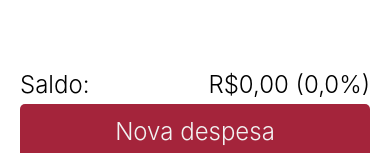
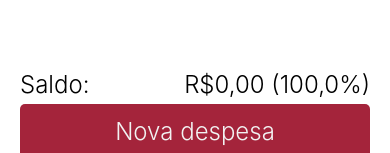
Before and after one commit to diogenesmarques/Xoss, a React Native app: screen / in a window 390 px wide. Shown: the part 687-840 px from the top of the page. Built offline with nearby package versions, Linux system fonts and the light colour scheme.

Commit message:
Fixed infinity percentages bug

```diff
--- a/src/components/expenseList/index.tsx
+++ b/src/components/expenseList/index.tsx
@@ -12,7 +12,11 @@ interface Props {
 
 const ExpenseList: FC<Props> = ({ expenseList, categoryList, shipping }) => {
 
-    const calcPercentage: (part: number, total: number) => number = (part, total) => (100 * part) / total
+    const calcPercentage: (part: number, total: number) => number = (part, total) => {
+      if (total === 0) return 100;
+
+      return (100 * part) / total;
+    }
 
     const [total, setTotal] = useState<number>(0);
     const [totalPercentage, setTotalPercentage] = useState<number>(0);
@@ -24,6 +28,10 @@ const ExpenseList: FC<Props> = ({ expenseList, categoryList, shipping }) => {
         setTotal(newTotal);
         setTotalPercentage(newPercentage);
     }, [expenseList.expenses.length, shipping]);
+
+    useEffect(() => {
+      console.log(1, calcPercentage(50, 800));
+    }, [])
 
     return(
         <View>
--- a/src/components/footer/index.tsx
+++ b/src/components/footer/index.tsx
@@ -9,7 +9,10 @@ interface Props {
 
 const Footer: FC<Props> = ({toggleModal, balance, shipping}) => {
 
-    const calcPercentage: (part:number, total:number) => number = (part, total) => (100 * part) / total;
+    const calcPercentage: (part:number, total:number) => number = (part, total) => {
+      if (total === 0) return 100;
+      return (100 * part) / total;
+    }
 
     const [balanceColor, setBalanceColor] = useState<string>('#000');
     const [balancePercentage, setBalancePercentage] = useState<number>(0);
```
